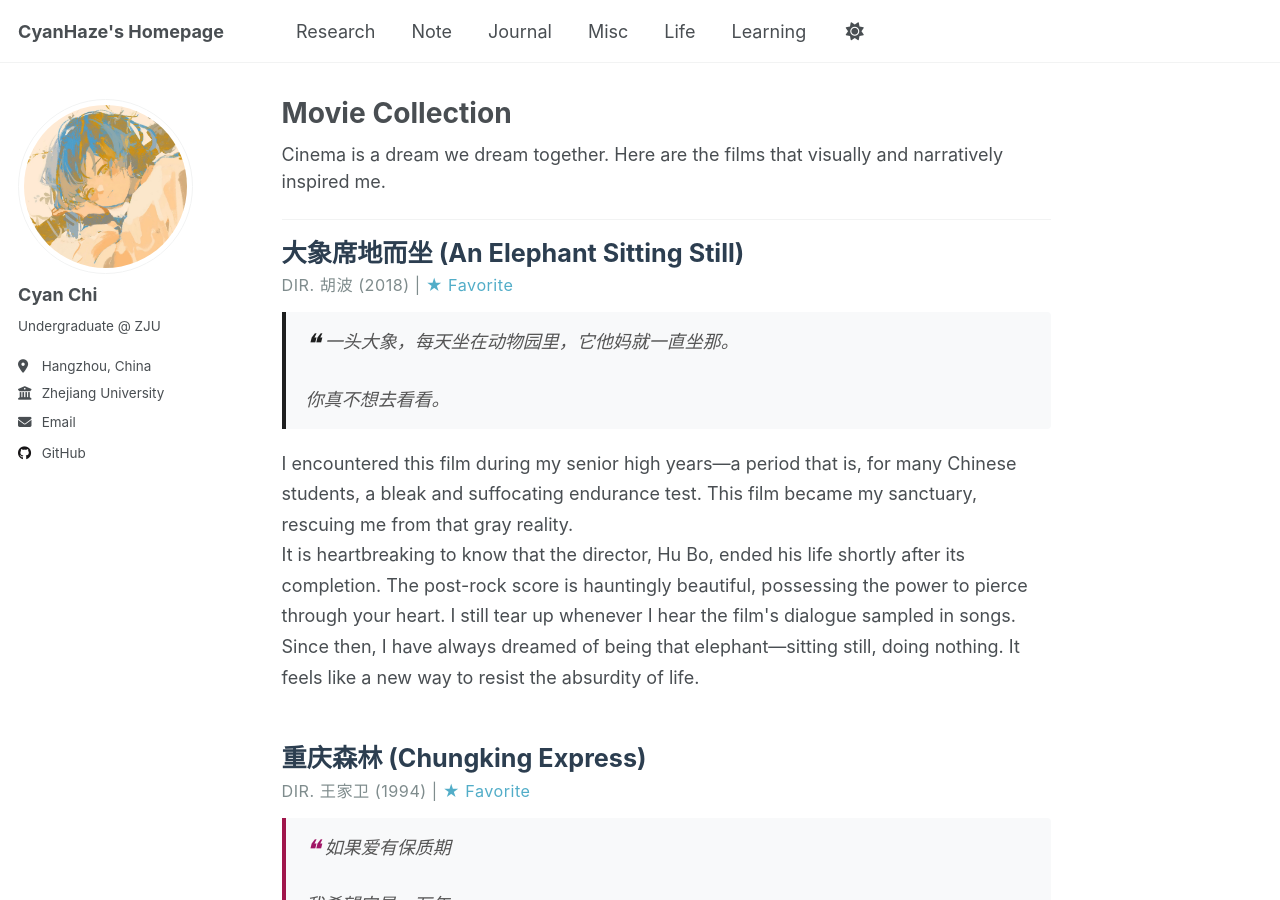
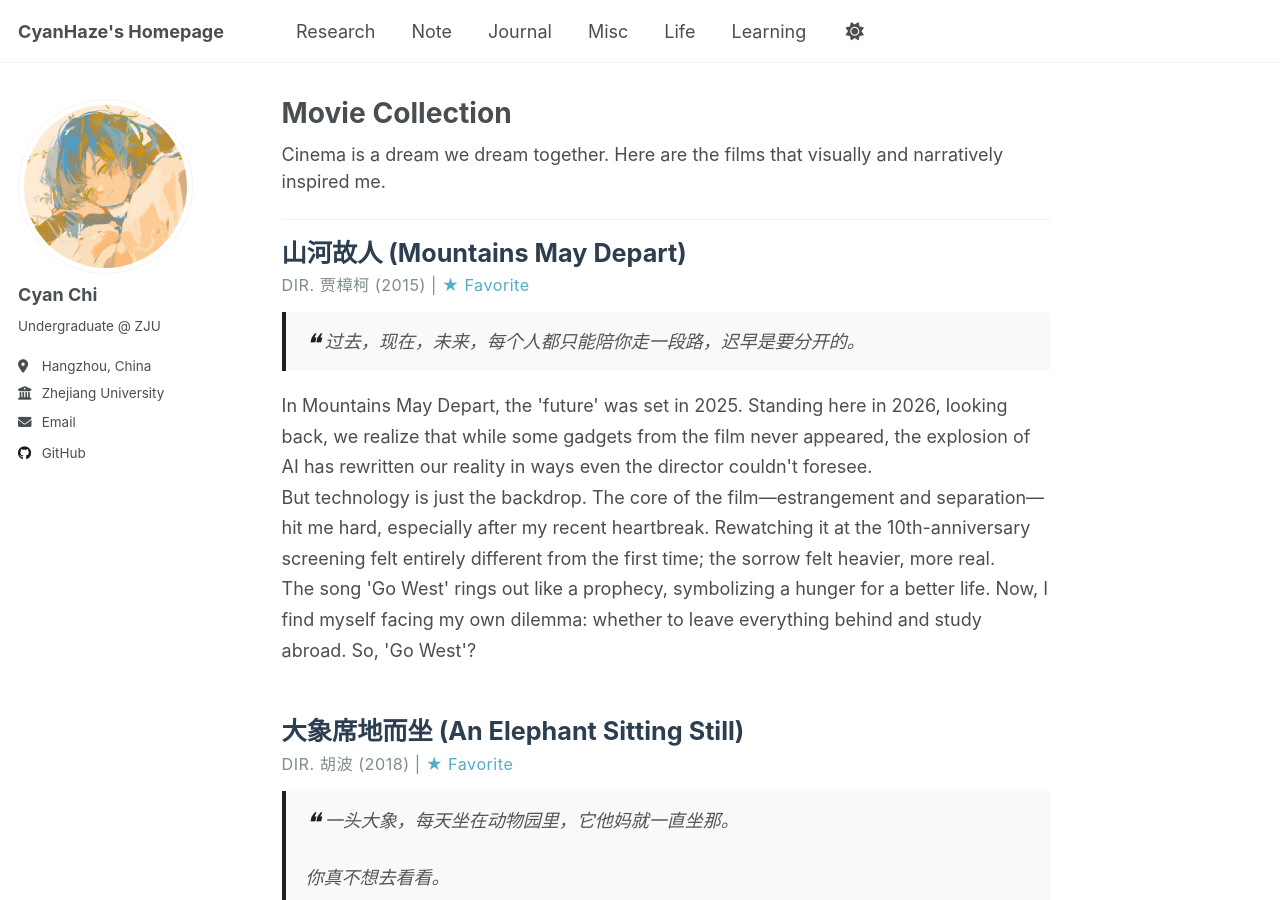
Before and after one commit to CyanHaze/CyanHaze.github.io, a Jekyll site: the page built from life/movies.md, in a window 1280 px wide and 900 px high. Built offline with Jekyll 4.4.1, drawn with Linux system fonts in a browser that asks for light colours; a script that is not in the unit is left out.

Commit message:
Some fix on life

```diff
--- a/life/movies.md
+++ b/life/movies.md
@@ -8,6 +8,35 @@ author_profile: true
 Cinema is a dream we dream together. Here are the films that visually and narratively inspired me.
 
 ---
+<!-- === 电影 5: 山河故人 === -->
+<div style="margin-bottom: 50px;">
+  <!-- 标题 -->
+  <h3 style="margin-top: 0; margin-bottom: 5px; font-size: 1.4em; color: #2c3e50;">
+    山河故人 (Mountains May Depart)
+  </h3>
+  <!-- 信息栏 -->
+  <p style="color: #7f8c8d; font-size: 0.9em; margin-bottom: 15px; letter-spacing: 0.5px;">
+    DIR. 贾樟柯 (2015) | <span style="color: #52adc8;">★ Favorite</span>
+  </p>
+
+  <!-- 摘录/台词模块 -->
+  <div style="background-color: #f8f9fa; border-left: 4px solid #1e1f1fff; padding: 15px 20px; margin-bottom: 20px; border-radius: 0 4px 4px 0;">
+    <p style="margin: 0; font-family: Georgia, serif; font-style: italic; color: #555; line-height: 1.6;">
+      <span style="font-size: 1.5em; vertical-align: middle; color: #1e1f1fff; line-height: 0;">❝</span>
+      过去，现在，未来，每个人都只能陪你走一段路，迟早是要分开的。
+    </p>
+  </div>
+
+  <!-- 影评 -->
+  <p style="line-height: 1.7;">
+  In Mountains May Depart, the 'future' was set in 2025. Standing here in 2026, looking back, we realize that while some gadgets from the film never appeared, the explosion of AI has rewritten our reality in ways even the director couldn't foresee.
+  <br>
+  But technology is just the backdrop. The core of the film—estrangement and separation—hit me hard, especially after my recent heartbreak. Rewatching it at the 10th-anniversary screening felt entirely different from the first time; the sorrow felt heavier, more real.
+  <br>
+  The song 'Go West' rings out like a prophecy, symbolizing a hunger for a better life. Now, I find myself facing my own dilemma: whether to leave everything behind and study abroad. So, 'Go West'?
+  </p>
+</div>
+
 
 <!-- === 电影 4: 大象席地而坐 === -->
 <div style="margin-bottom: 50px;">
@@ -120,6 +149,5 @@ Cinema is a dream we dream together. Here are the films that visually and narrat
 <hr style="border: 0; border-top: 1px dashed #ddd; margin: 40px 0;">
 
 
-
 <br>
 <a href="/life/" class="btn btn--inverse">← Back to Life Hub</a>
```
